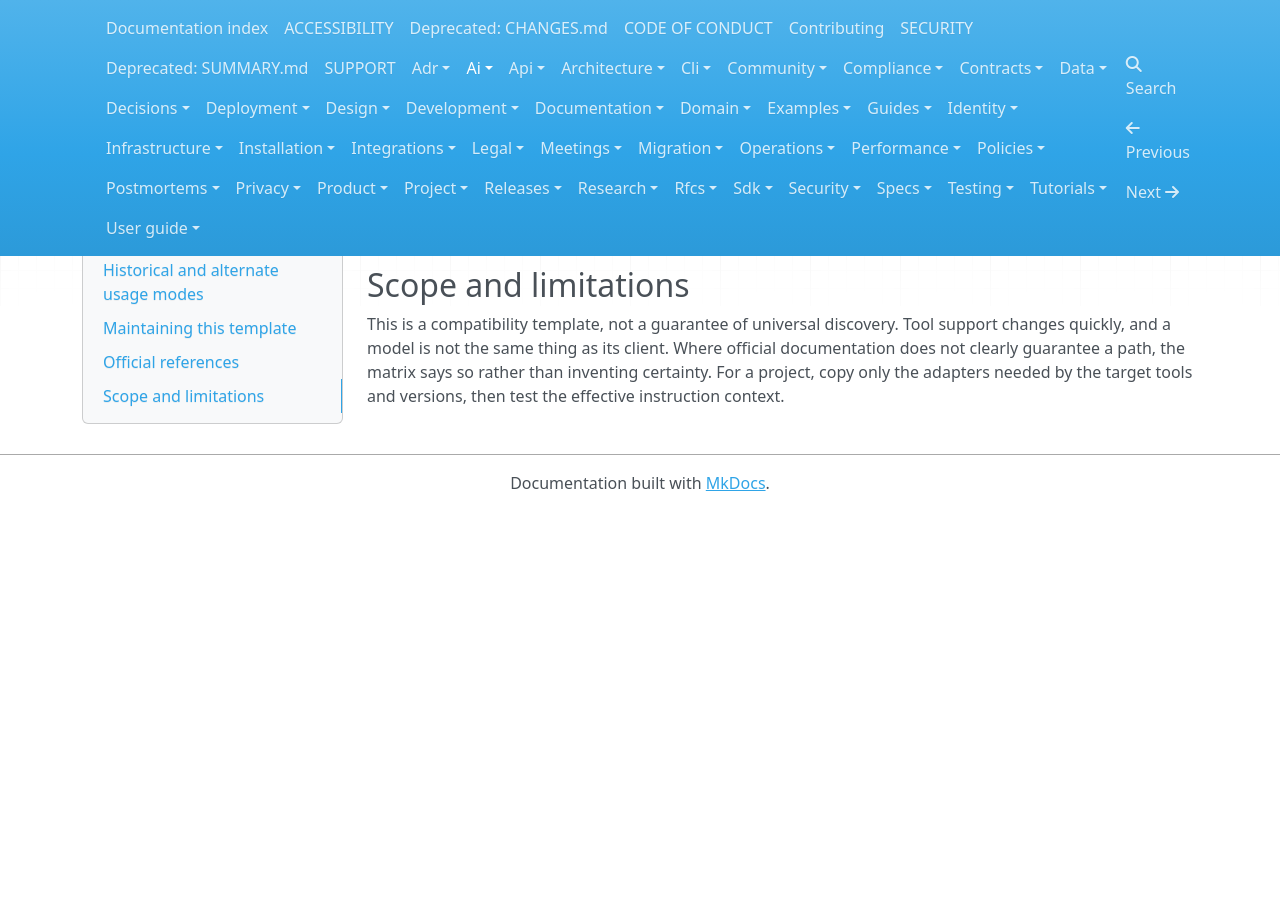
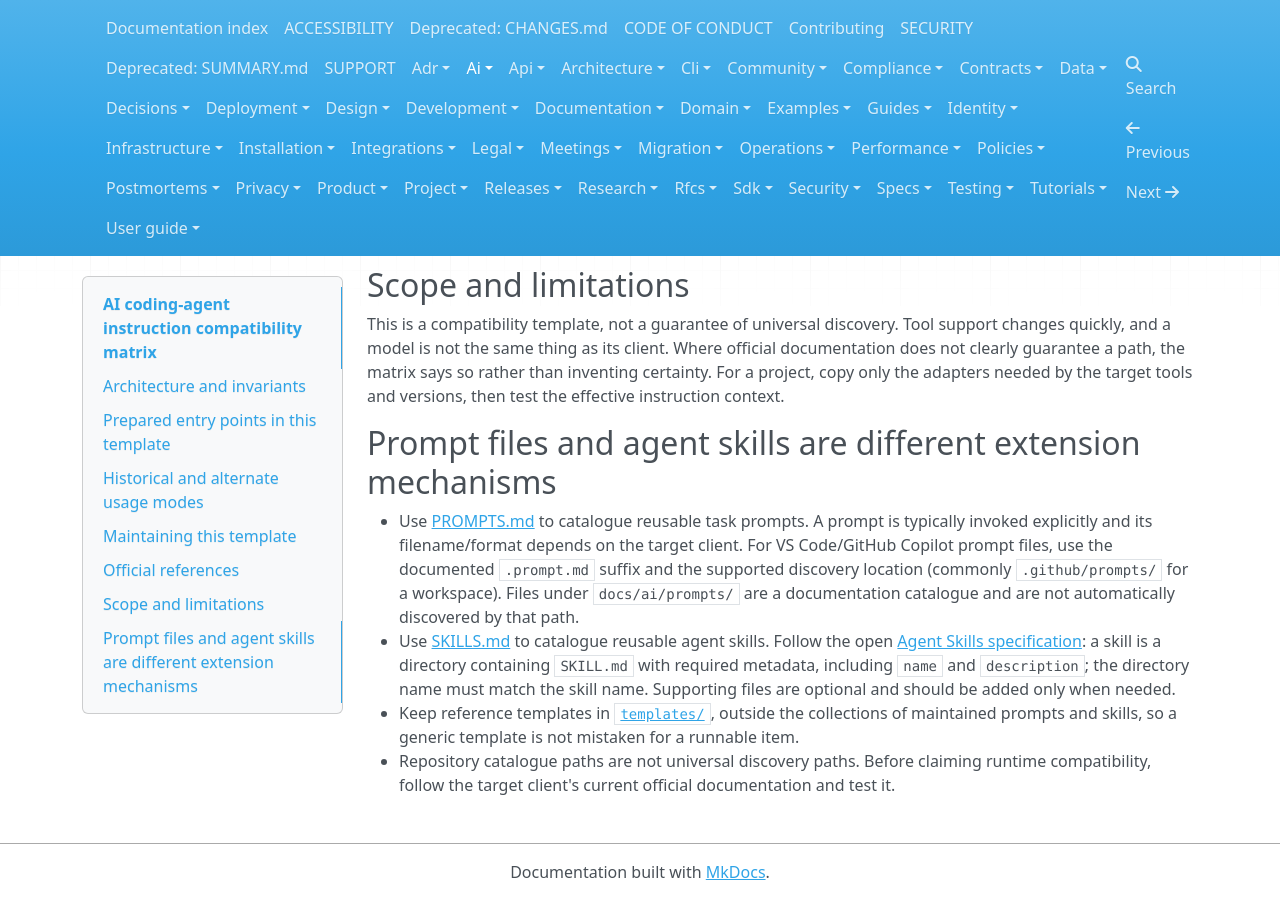
Before and after one commit to sandokanCat/.github, an MkDocs documentation site: the page built from docs/ai/AGENT_ARCHITECTURE.md, in a window 1280 px wide and 900 px high, scrolled down 6268 px. Built offline with MkDocs 1.6.1, drawn with Linux system fonts in a browser that asks for light colours; nearby versions of some CDN libraries; before the commit the page ends 6779 px from its top, so only the background shows below that.

Commit message:
docs(ai): distinguish prompt files from agent skills

```diff
--- a/docs/ai/AGENT_ARCHITECTURE.md
+++ b/docs/ai/AGENT_ARCHITECTURE.md
@@ -111,3 +111,11 @@ When adding an adapter:
 ## Scope and limitations
 
 This is a compatibility template, not a guarantee of universal discovery. Tool support changes quickly, and a model is not the same thing as its client. Where official documentation does not clearly guarantee a path, the matrix says so rather than inventing certainty. For a project, copy only the adapters needed by the target tools and versions, then test the effective instruction context.
+
+
+## Prompt files and agent skills are different extension mechanisms
+
+- Use [PROMPTS.md](./PROMPTS.md) to catalogue reusable task prompts. A prompt is typically invoked explicitly and its filename/format depends on the target client. For VS Code/GitHub Copilot prompt files, use the documented `.prompt.md` suffix and the supported discovery location (commonly `.github/prompts/` for a workspace). Files under `docs/ai/prompts/` are a documentation catalogue and are not automatically discovered by that path.
+- Use [SKILLS.md](./SKILLS.md) to catalogue reusable agent skills. Follow the open [Agent Skills specification](https://agentskills.io/specification): a skill is a directory containing `SKILL.md` with required metadata, including `name` and `description`; the directory name must match the skill name. Supporting files are optional and should be added only when needed.
+- Keep reference templates in [`templates/`](./templates/), outside the collections of maintained prompts and skills, so a generic template is not mistaken for a runnable item.
+- Repository catalogue paths are not universal discovery paths. Before claiming runtime compatibility, follow the target client's current official documentation and test it.
```
